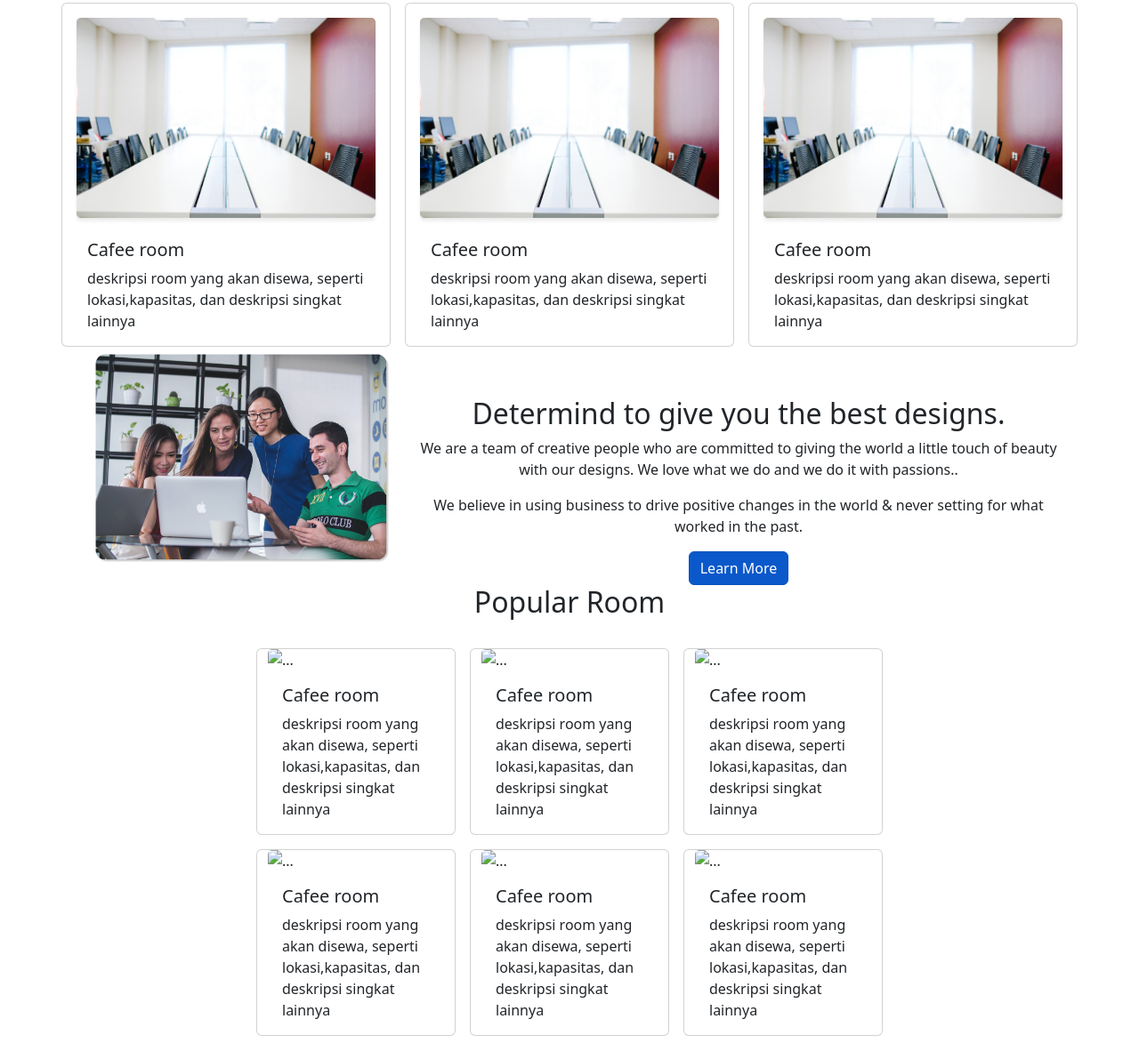
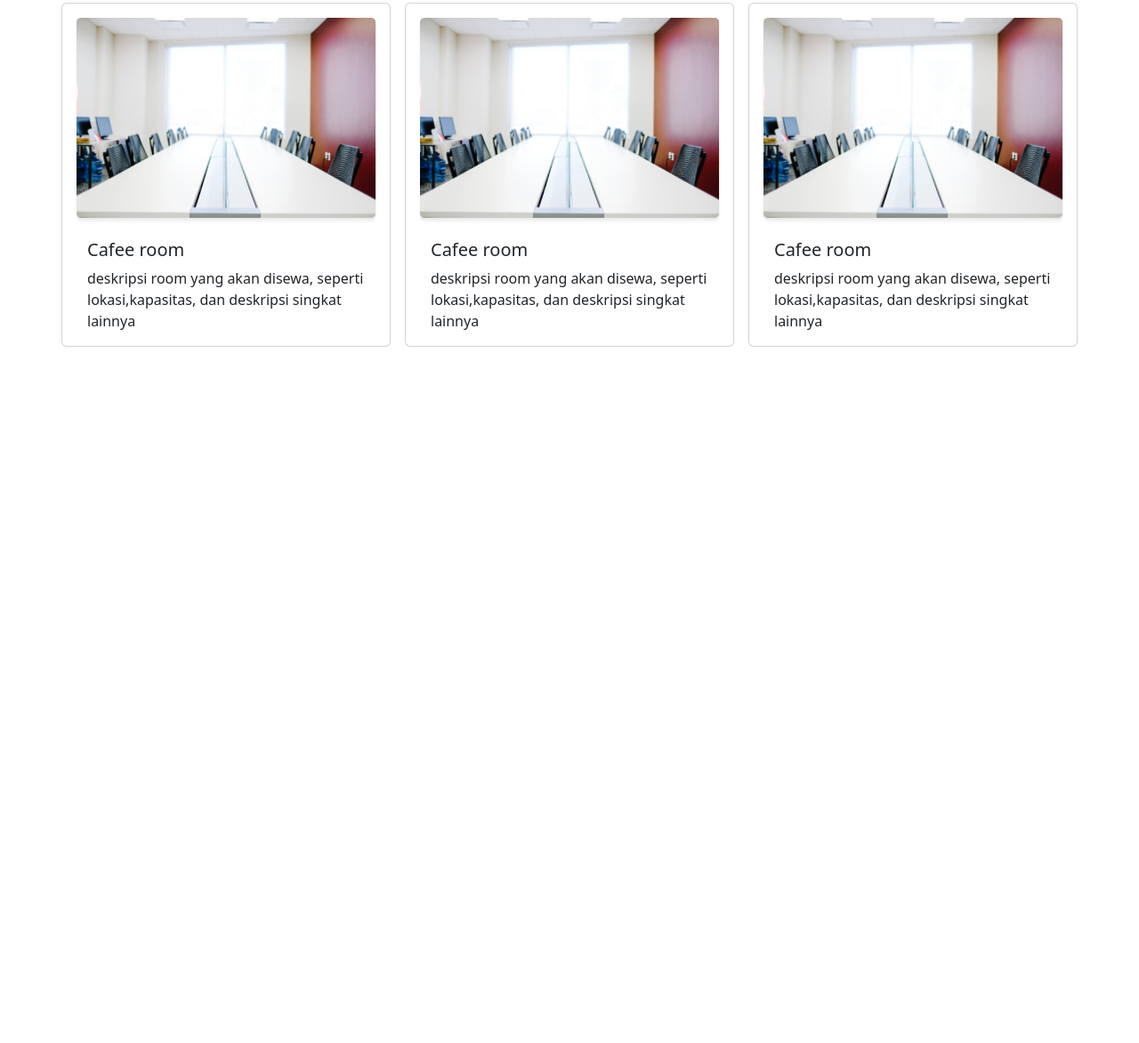
Before and after one commit to irfanramadhan1999/capstone-project-dicoding, a plain HTML site: page index.html in a window 1280 px wide. Shown: the part 2011-3184 px from the top of the page at 89% size. After the commit the page ends 2409 px from the top, so only its background shows below. Drawn offline with nearby package versions, Linux system fonts and the light colour scheme.

Commit message:
respon lom fix

```diff
--- a/index.html
+++ b/index.html
@@ -193,93 +193,6 @@
         integrity="sha384-IDwe1+LCz02ROU9k972gdyvl+AESN10+x7tBKgc9I5HFtuNz0wWnPclzo6p9vxnk" crossorigin="anonymous">
     </script>
 
-    <!-- ##### Section 2 Start ##### -->
-        <div class="container">
-            <div class="row">
-                <div class="col-lg-4 col-md-12 col-md-12">
-                    <div class="about-img">
-                        <img src="./images/about us.png" alt="" class="img-fluid">
-                    </div>
-                </div>
-                <div class="col-lg-8 col-md-12 col-12 ps-l-5 mt-md-5">
-                    <div class="about-text">
-                        <h2>Determind to give you the best designs.</h2>
-                        <p>We are a team of creative people who are committed to giving the world a little touch of beauty with our designs. We love what we do and we do it with passions..</p>
-                        <p>We believe in using business to drive positive changes in the world & never setting for what worked in the past.</p>
-                        <button type="button" class="btn btn-primary active" data-bs-toggle="button" aria-pressed="true">Learn More</button>
-                    </div>
-                </div>
-            </div>
-        </div>
-    <!-- ##### Section 2 End ##### -->
-
-    <!-- ##### Popular Room Start ##### -->
-        <div class="row justify-content-center">
-            <div class="col-12 col-lg-6">
-                <div class="section-heading text-center mb-4">
-                    <div class="line-"></div>
-                    <h2>Popular Room</h2>
-                </div>
-            </div>
-        </div>
-
-    <div class="row justify-content-center">
-
-    <div class="card m-2" style="width: 14rem;">
-        <img src="..." class="card-img-top" alt="...">
-        <div class="card-body">
-            <h5 class="card-title">Cafee room</h5>
-            <p class="card-text">deskripsi room yang akan disewa, seperti lokasi,kapasitas, dan deskripsi singkat lainnya</p>
-        </div>
-    </div>
-
-    <div class="card m-2" style="width: 14rem;">
-        <img src="..." class="card-img-top" alt="...">
-        <div class="card-body">
-            <h5 class="card-title">Cafee room</h5>
-            <p class="card-text">deskripsi room yang akan disewa, seperti lokasi,kapasitas, dan deskripsi singkat lainnya</p>
-        </div>
-    </div>
-
-    <div class="card m-2" style="width: 14rem;">
-        <img src="..." class="card-img-top" alt="...">
-        <div class="card-body">
-            <h5 class="card-title">Cafee room</h5>
-            <p class="card-text">deskripsi room yang akan disewa, seperti lokasi,kapasitas, dan deskripsi singkat lainnya</p>
-        </div>
-    </div>
-
-    </div>
-
-    <div class="row justify-content-center">
-
-        <div class="card m-2" style="width: 14rem;">
-            <img src="..." class="card-img-top" alt="...">
-            <div class="card-body">
-                <h5 class="card-title">Cafee room</h5>
-                <p class="card-text">deskripsi room yang akan disewa, seperti lokasi,kapasitas, dan deskripsi singkat lainnya</p>
-            </div>
-        </div>
-
-        <div class="card m-2" style="width: 14rem;">
-            <img src="..." class="card-img-top" alt="...">
-            <div class="card-body">
-                <h5 class="card-title">Cafee room</h5>
-                <p class="card-text">deskripsi room yang akan disewa, seperti lokasi,kapasitas, dan deskripsi singkat lainnya</p>
-            </div>
-        </div>
-
-        <div class="card m-2" style="width: 14rem;">
-            <img src="..." class="card-img-top" alt="...">
-            <div class="card-body">
-                <h5 class="card-title">Cafee room</h5>
-                <p class="card-text">deskripsi room yang akan disewa, seperti lokasi,kapasitas, dan deskripsi singkat lainnya</p>
-            </div>
-        </div>
-
-        </div>
-<!-- ##### Popular Room End ##### -->
-
 </body>
 
 </html>
```
